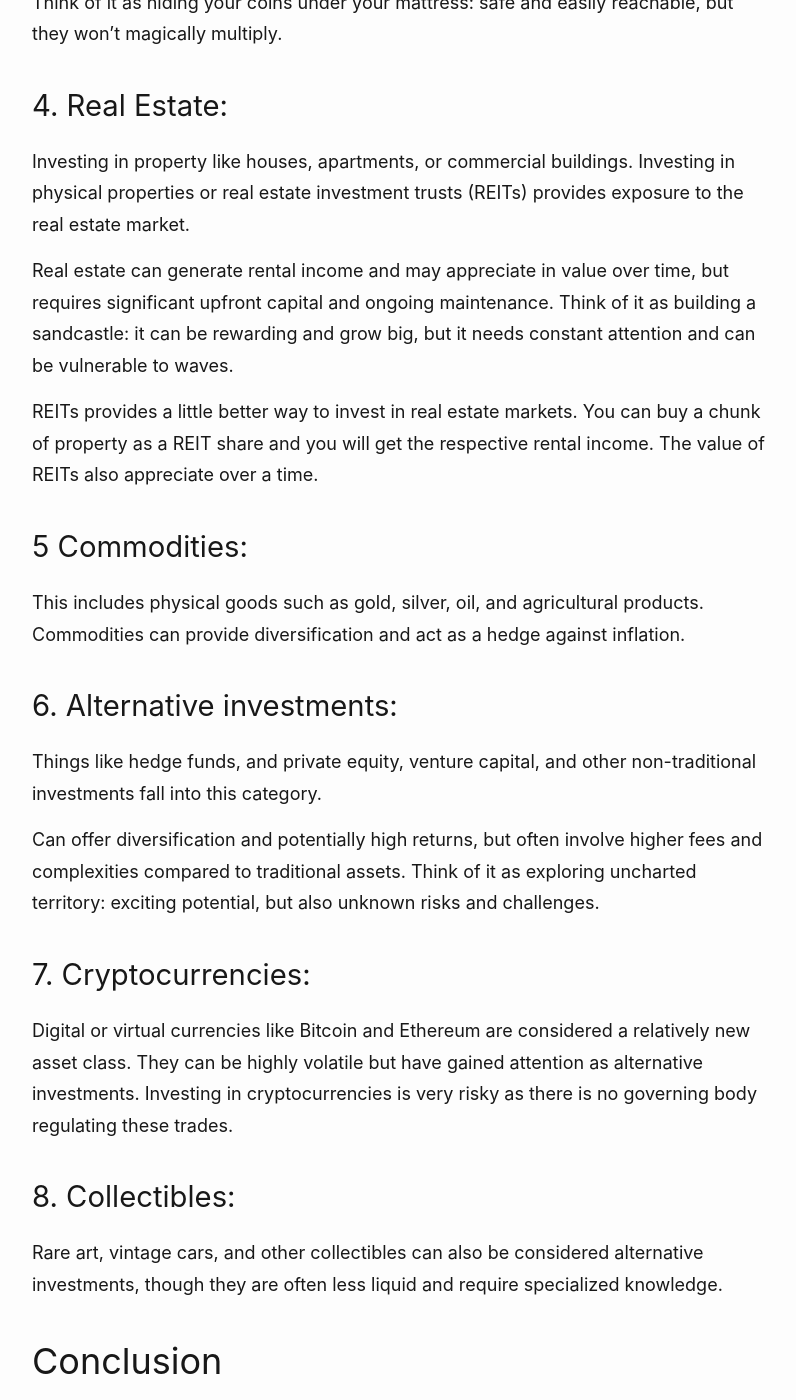
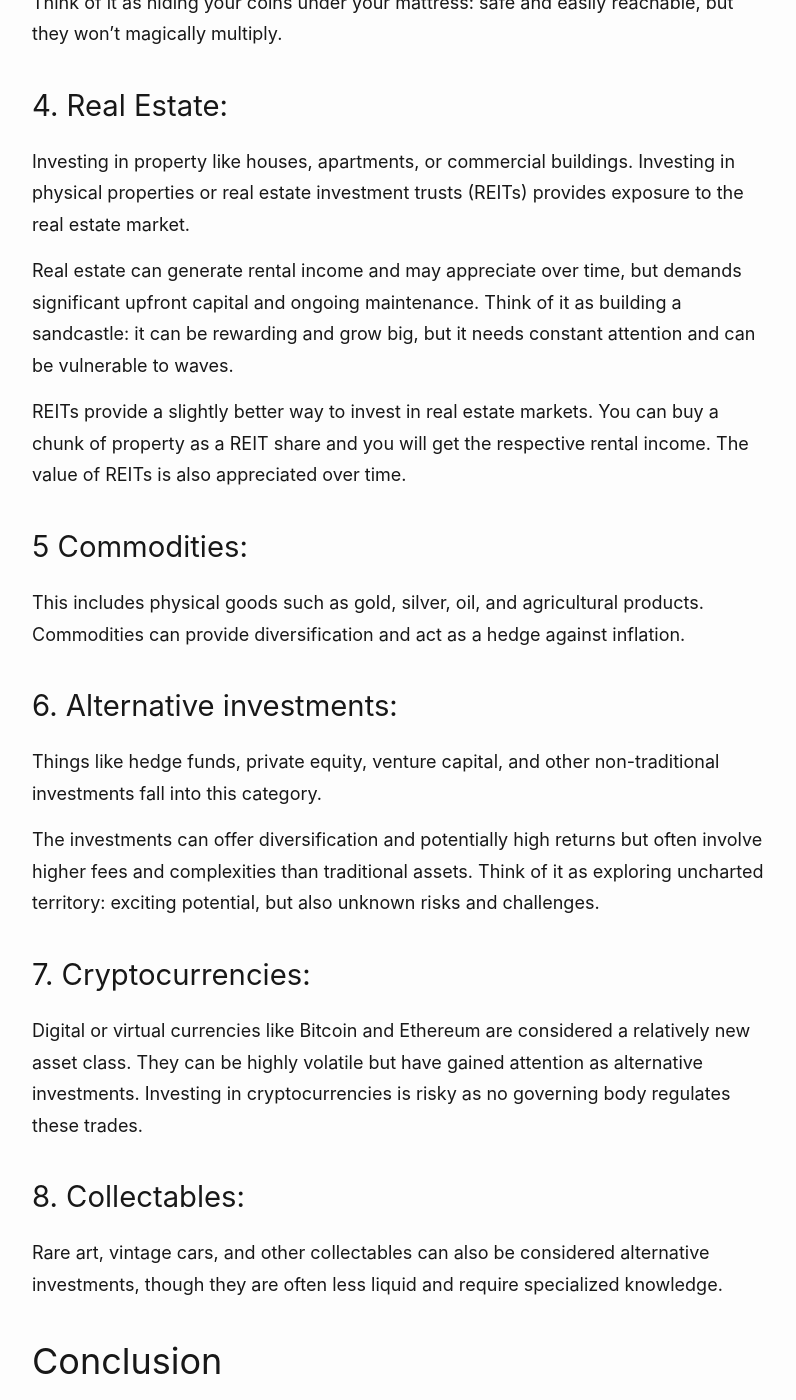
Before and after one commit to gauravkukade/fin-blog, a Jekyll site: the page built from _posts/2024-01-25-asset-classes.md, in a window 1280 px wide and 1400 px high, scrolled down 1971 px. Shown: the whole window, without its empty margins (238-1034 px from the left). Built offline with Jekyll 4.4.1, drawn with Linux system fonts in a browser that asks for light colours; some of the changed text lies outside the part shown.

Commit message:
Update 2024-01-25-asset-classes.md

```diff
--- a/_posts/2024-01-25-asset-classes.md
+++ b/_posts/2024-01-25-asset-classes.md
@@ -4,10 +4,10 @@ title: "A Guide To Asset classes"
 categories: "Investing Money"
 ---
 
-In previous article, we have seen [How to invest your money](/how-to-invest-money/). In this article, we will see where to invest your moeny. So Let's see a few asset classes to invest you money.
+In the previous article, we have seen [How to invest your money](/how-to-invest-money/). In this article, we will see where to invest your money. So Let's see a few asset classes to invest your money.
 
 ## What are asset classes?
-Asset classes are **categories of financial instruments or investments** that share similar characteristics and behave in a similar way in the financial markets. Diversifying your investments across various asset classes is a common strategy to manage risk and potentially enhance returns.
+Asset classes are **categories of financial instruments or investments** that share similar characteristics and behave similarly in the financial markets. Diversifying your investments across various asset classes is a common strategy to manage risk and potentially enhance returns.
 
 Investing your money wisely involves choosing the right **asset classes**. These are broad categories of investments with different characteristics and risk levels. Here are some of the main ones:
 
@@ -45,9 +45,9 @@ Think of it as hiding your coins under your mattress: safe and easily reachable,
 
 Investing in property like houses, apartments, or commercial buildings. Investing in physical properties or real estate investment trusts (REITs) provides exposure to the real estate market.
 
-Real estate can generate rental income and may appreciate in value over time, but requires significant upfront capital and ongoing maintenance. Think of it as building a sandcastle: it can be rewarding and grow big, but it needs constant attention and can be vulnerable to waves.
+Real estate can generate rental income and may appreciate over time, but demands significant upfront capital and ongoing maintenance. Think of it as building a sandcastle: it can be rewarding and grow big, but it needs constant attention and can be vulnerable to waves.
 
-REITs provides a little better way to invest in real estate markets. You can buy a chunk of property as a REIT share and you will get the respective rental income. The value of REITs also appreciate over a time.
+REITs provide a slightly better way to invest in real estate markets. You can buy a chunk of property as a REIT share and you will get the respective rental income. The value of REITs is also appreciated over time.
 
 
 ### 5 Commodities:
@@ -56,21 +56,21 @@ This includes physical goods such as gold, silver, oil, and agricultural product
 
 
 ### 6. Alternative investments:
-Things like hedge funds, and private equity, venture capital, and other non-traditional investments fall into this category.
+Things like hedge funds, private equity, venture capital, and other non-traditional investments fall into this category.
 
-Can offer diversification and potentially high returns, but often involve higher fees and complexities compared to traditional assets. Think of it as exploring uncharted territory: exciting potential, but also unknown risks and challenges.
+The investments can offer diversification and potentially high returns but often involve higher fees and complexities than traditional assets. Think of it as exploring uncharted territory: exciting potential, but also unknown risks and challenges.
 
 ### 7.  Cryptocurrencies:
-Digital or virtual currencies like Bitcoin and Ethereum are considered a relatively new asset class. They can be highly volatile but have gained attention as alternative investments. Investing in cryptocurrencies is very risky as there is no governing body regulating these trades.
+Digital or virtual currencies like Bitcoin and Ethereum are considered a relatively new asset class. They can be highly volatile but have gained attention as alternative investments. Investing in cryptocurrencies is risky as no governing body regulates these trades.
 
-### 8.  Collectibles:
-Rare art, vintage cars, and other collectibles can also be considered alternative investments, though they are often less liquid and require specialized knowledge.
+### 8.  Collectables:
+Rare art, vintage cars, and other collectables can also be considered alternative investments, though they are often less liquid and require specialized knowledge.
 
 ## Conclusion
 
-**Asset classes are the financial instruments to invest you moeny.**
+**Asset classes are the financial instruments to invest your money.**
 
-We have assest classes like Equities (Stocks), Fixed-Income Securities (Bonds), Cash and Cash Equivalents, Real Estate, Commodities, Alternative Investments ( for ex, Hedge funds, private equity, venture capital, and other non-traditional investments), Cryptocurrencies and Collectibles.
+We have asset classes like Equities (Stocks), Fixed-Income Securities (Bonds), Cash and Cash Equivalents, Real Estate, Commodities, Alternative Investments ( for ex, Hedge funds, private equity, venture capital, and other non-traditional investments), Cryptocurrencies and Collectibles.
 
 Ultimately, the best asset classes for you will depend on your individual goals, risk tolerance, and financial situation. Investors often use a combination of these asset classes in their portfolios to create a diversified investment strategy that aligns with their risk tolerance, financial goals, and time horizon.
 
```
Also changed, not shown: other parts of _posts/2024-01-25-asset-classes.md (+4 -4 lines).
